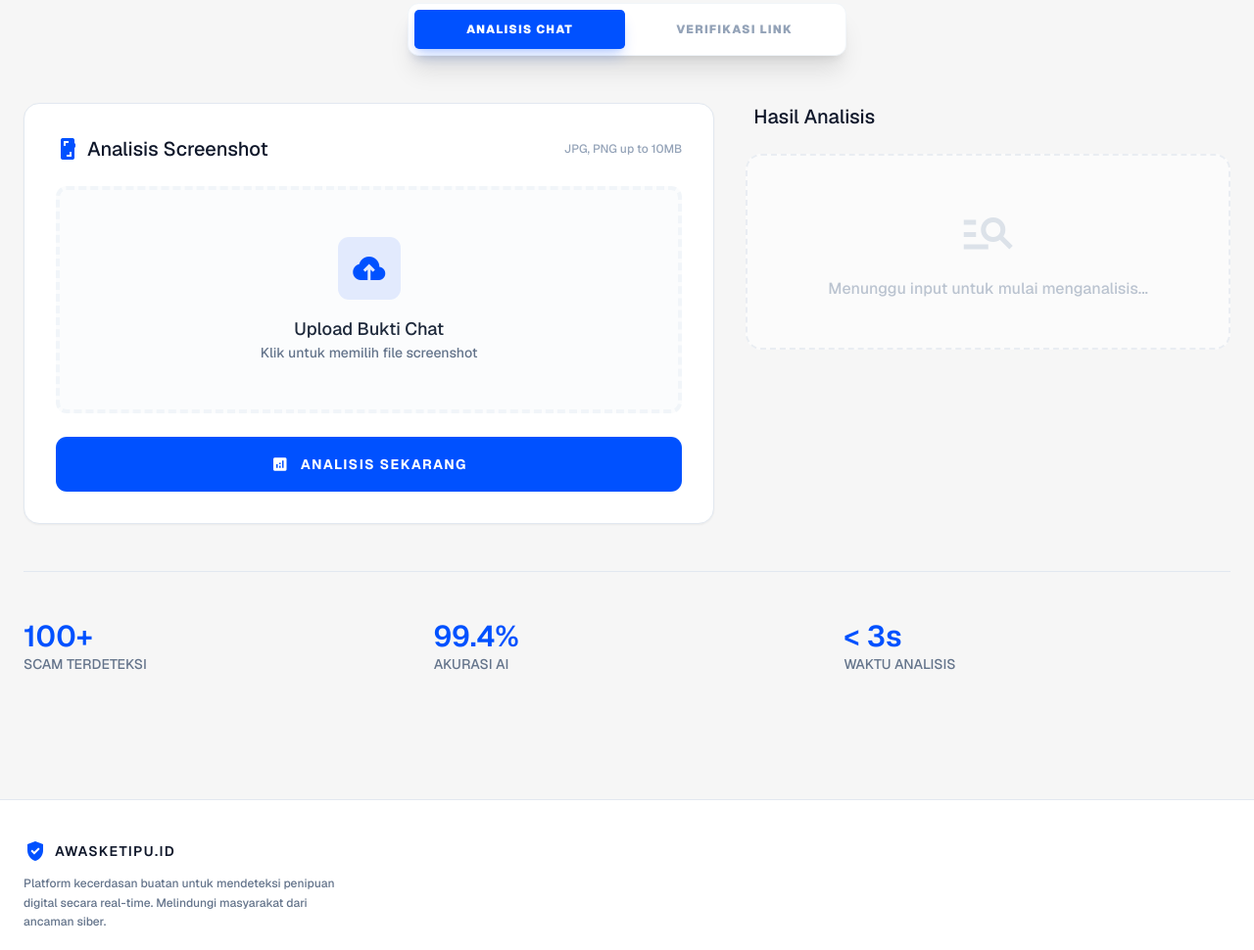
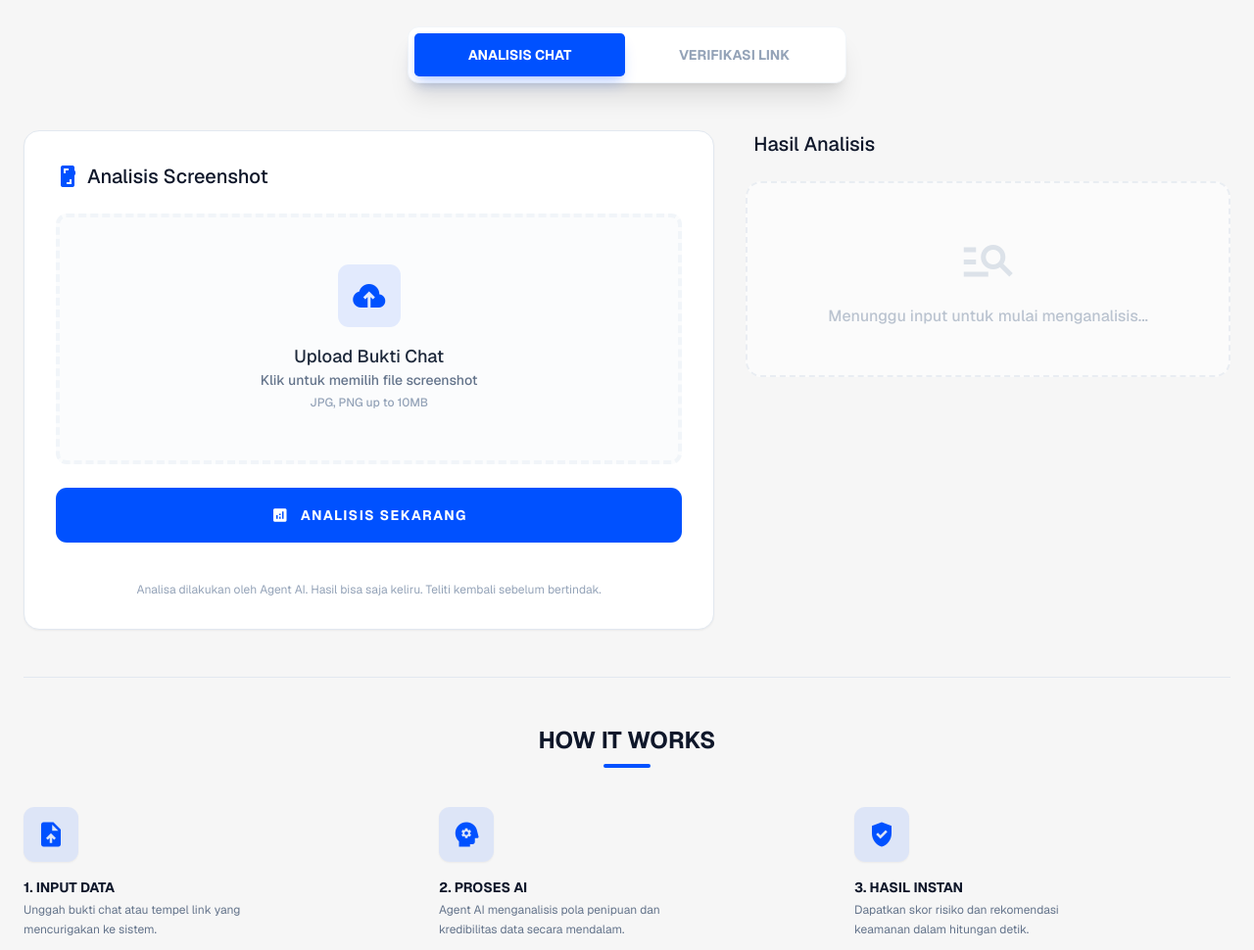
Before and after one commit to refrxx/cekscam-ai, a website: page index.html in a window 1280 px wide. Shown: the part 322-1292 px from the top of the page at 98% size. Drawn offline with nearby package versions, Linux system fonts and the light colour scheme.

Commit message:
Fix: UI Improvements

```diff
--- a/index.html
+++ b/index.html
@@ -88,14 +88,14 @@
                     </p>
                 </div>
 
-                <div class="w-full flex justify-center px-4">
+                <div class="w-full flex justify-center px-4 mt-6">
                     <nav class="flex items-center gap-1 bg-white dark:bg-slate-900 p-1.5 rounded-2xl shadow-xl border border-slate-100 dark:border-slate-800 w-full max-w-[340px] md:max-w-md transition-all">
                         <button onclick="showPage('chat')" id="nav-chat"
-                            class="flex-1 px-4 py-3 rounded-xl text-[10px] md:text-xs font-black uppercase tracking-widest bg-primary text-white shadow-lg shadow-primary/20 transition-all active:scale-95 whitespace-nowrap text-center">
+                            class="flex-1 px-4 py-3 rounded-xl text-[12px] md:text-sm font-bold uppercase bg-primary text-white shadow-lg shadow-primary/20 transition-all active:scale-95 whitespace-nowrap text-center">
                             Analisis Chat
                         </button>
                         <button onclick="showPage('link')" id="nav-link"
-                            class="flex-1 px-4 py-3 rounded-xl text-[10px] md:text-xs font-black uppercase tracking-widest text-slate-400 hover:text-primary transition-all active:scale-95 whitespace-nowrap text-center">
+                            class="flex-1 px-4 py-3 rounded-xl text-[12px] md:text-sm font-bold uppercase text-slate-400 hover:text-primary transition-all active:scale-95 whitespace-nowrap text-center">
                             Verifikasi Link
                         </button>
                     </nav>
@@ -110,7 +110,6 @@
                             <h3 class="text-xl font-medium flex items-center gap-2">
                                 <span class="material-symbols-outlined text-primary">screenshot</span> Analisis Screenshot
                             </h3>
-                            <span class="text-xs font-medium text-slate-400">JPG, PNG up to 10MB</span>
                         </div>
                         <label for="imageInput" class="relative group cursor-pointer">
                             <div class="flex flex-col items-center justify-center gap-4 border-4 border-dashed border-slate-100 dark:border-slate-800 rounded-2xl py-12 px-10 transition-all group-hover:border-primary/40 bg-slate-50/50 dark:bg-slate-800/20">
@@ -120,6 +119,8 @@
                                 <div class="text-center">
                                     <p id="fileName" class="text-lg font-medium text-slate-800 dark:text-slate-200">Upload Bukti Chat</p>
                                     <p class="text-sm text-slate-500 font-medium">Klik untuk memilih file screenshot</p>
+
+                                    <span class="text-xs font-medium text-slate-400">JPG, PNG up to 10MB</span>
                                 </div>
                             </div>
                             <input type="file" id="imageInput" class="hidden" accept="image/*" onchange="updateFileName()"/>
@@ -128,6 +129,9 @@
                             class="w-full py-3.5 rounded-2xl bg-primary text-white text-sm font-bold uppercase tracking-widest hover:brightness-110 active:scale-[0.98] transition-all flex items-center justify-center gap-3">
                             <span class="material-symbols-outlined text-lg">analytics</span> Analisis Sekarang
                         </button>
+                        <p class="mt-4 text-[12px] md:text-xs text-slate-400 dark:text-slate-500 text-center leading-relaxed px-4">
+                            Analisa dilakukan oleh Agent AI. Hasil bisa saja keliru. Teliti kembali sebelum bertindak.
+                        </p>
                     </div>
 
                     <div id="page-link" class="hidden bg-white dark:bg-slate-900 rounded-3xl p-8 flex flex-col gap-6 shadow-sm border border-slate-200 dark:border-slate-800">
@@ -142,6 +146,9 @@
                             class="w-full py-3.5 rounded-2xl bg-primary text-white text-sm font-bold uppercase tracking-widest hover:brightness-110 active:scale-[0.98] transition-all flex items-center justify-center gap-3">
                             <span class="material-symbols-outlined text-lg">travel_explore</span> Periksa Link
                         </button>
+                        <p class="mt-4 text-[12px] md:text-xs text-slate-400 dark:text-slate-500 text-center leading-relaxed px-4">
+                            Analisa dilakukan oleh Agent AI. Hasil bisa saja keliru. Teliti kembali sebelum bertindak.
+                        </p>
                     </div>
                 </div>
 
@@ -177,10 +184,51 @@
                 </div>
             </div>
 
-            <section class="grid grid-cols-1 md:grid-cols-3 gap-6 pt-12 border-t border-slate-200 dark:border-slate-800">
-                <div class="flex flex-col"><span class="text-3xl font-semibold text-primary">100+</span><span class="text-sm font-medium text-slate-500 uppercase">Scam Terdeteksi</span></div>
-                <div class="flex flex-col"><span class="text-3xl font-semibold text-primary">99.4%</span><span class="text-sm font-medium text-slate-500 uppercase">Akurasi AI</span></div>
-                <div class="flex flex-col"><span class="text-3xl font-semibold text-primary">< 3s</span><span class="text-sm font-medium text-slate-500 uppercase">Waktu Analisis</span></div>
+            <section class="pt-12 border-t border-slate-200 dark:border-slate-800 flex flex-col gap-10">
+                <div class="flex flex-col items-center text-center gap-2">
+                    <h3 class="text-xl md:text-2xl font-bold uppercase text-slate-900 dark:text-white">
+                        How It Works
+                    </h3>
+                    <div class="w-12 h-1 bg-primary rounded-full"></div>
+                </div>
+
+                <div class="grid grid-cols-1 md:grid-cols-3 gap-10">
+                    <div class="flex flex-col items-center md:items-start text-center md:text-left gap-4 group">
+                        <div class="w-14 h-14 rounded-2xl bg-primary/10 text-primary flex items-center justify-center transition-all group-hover:bg-primary group-hover:text-white shadow-sm">
+                            <span class="material-symbols-outlined text-3xl">upload_file</span>
+                        </div>
+                        <div class="space-y-1">
+                            <h4 class="font-bold text-sm uppercase">1. Input Data</h4>
+                            <p class="text-xs text-slate-500 dark:text-slate-400 leading-relaxed max-w-[250px]">
+                                Unggah bukti chat atau tempel link yang mencurigakan ke sistem.
+                            </p>
+                        </div>
+                    </div>
+
+                    <div class="flex flex-col items-center md:items-start text-center md:text-left gap-4 group">
+                        <div class="w-14 h-14 rounded-2xl bg-primary/10 text-primary flex items-center justify-center transition-all group-hover:bg-primary group-hover:text-white shadow-sm">
+                            <span class="material-symbols-outlined text-3xl">psychology</span>
+                        </div>
+                        <div class="space-y-1">
+                            <h4 class="font-bold text-sm uppercase">2. Proses AI</h4>
+                            <p class="text-xs text-slate-500 dark:text-slate-400 leading-relaxed max-w-[250px]">
+                                Agent AI menganalisis pola penipuan dan kredibilitas data secara mendalam.
+                            </p>
+                        </div>
+                    </div>
+
+                    <div class="flex flex-col items-center md:items-start text-center md:text-left gap-4 group">
+                        <div class="w-14 h-14 rounded-2xl bg-primary/10 text-primary flex items-center justify-center transition-all group-hover:bg-primary group-hover:text-white shadow-sm">
+                            <span class="material-symbols-outlined text-3xl">verified_user</span>
+                        </div>
+                        <div class="space-y-1">
+                            <h4 class="font-bold text-sm uppercase">3. Hasil Instan</h4>
+                            <p class="text-xs text-slate-500 dark:text-slate-400 leading-relaxed max-w-[250px]">
+                                Dapatkan skor risiko dan rekomendasi keamanan dalam hitungan detik.
+                            </p>
+                        </div>
+                    </div>
+                </div>
             </section>
         </main>
 
@@ -220,9 +268,9 @@
         const nChat = document.getElementById('nav-chat');
         const nLink = document.getElementById('nav-link');
 
-        // SAMAKAN UKURANNYA DI SINI (Pakai py-3 agar tetap gemuk dan lebar)
-        const activeClass = "flex-1 px-4 py-3 rounded-xl text-[10px] md:text-xs font-black uppercase tracking-widest bg-primary text-white shadow-lg shadow-primary/20 transition-all active:scale-95 text-center";
-        const inactiveClass = "flex-1 px-4 py-3 rounded-xl text-[10px] md:text-xs font-black uppercase tracking-widest text-slate-400 hover:text-primary transition-all active:scale-95 text-center";
+        // Gunakan font-bold dan tracking-tighter agar rapat dan rapi
+        const activeClass = "flex-1 px-4 py-3 rounded-xl text-[12px] md:text-sm font-bold uppercase bg-primary text-white shadow-lg shadow-primary/20 transition-all active:scale-95 text-center";
+        const inactiveClass = "flex-1 px-4 py-3 rounded-xl text-[12px] md:text-sm font-bold uppercase text-slate-400 hover:text-primary transition-all active:scale-95 text-center";
 
         if(page === 'chat') {
             pChat.classList.remove('hidden');
```
